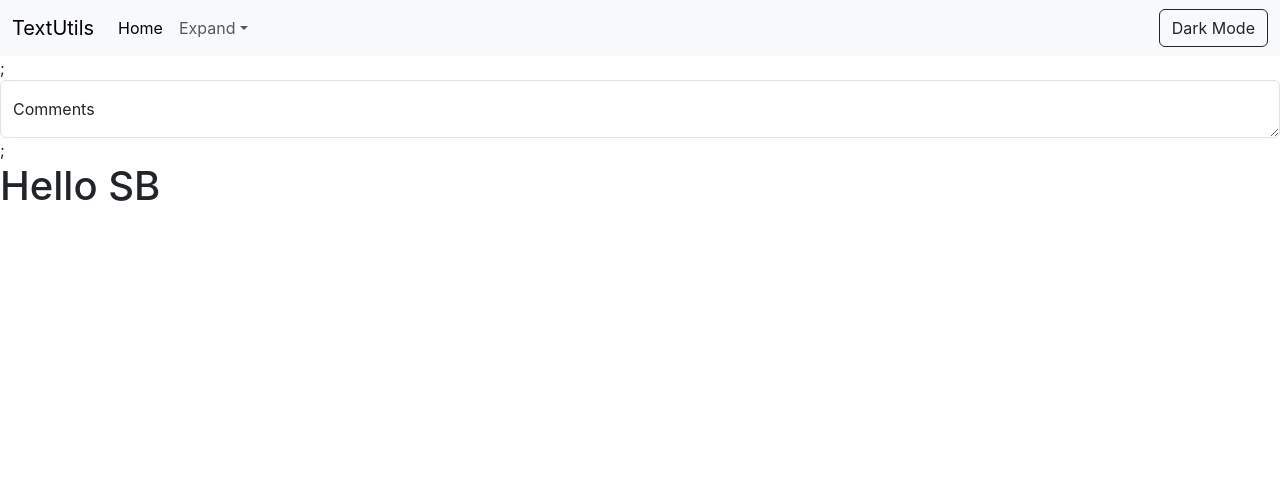
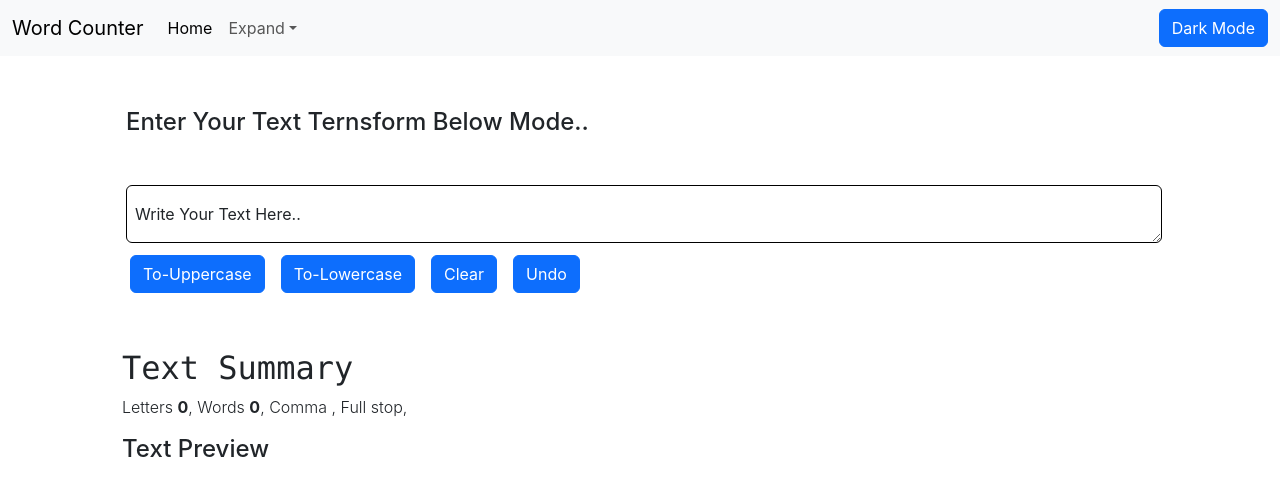
Before and after one commit to debojyotisb/TextUtils_App, a React (Create React App) app: page / in a window 1280 px wide. Shown: the top 496 px of the page. Built offline with nearby package versions, Linux system fonts and the light colour scheme.

Commit message:
third commit

```diff
--- a/src/App.css
+++ b/src/App.css
@@ -14,14 +14,15 @@
 }
 
 .App-header {
-  background-color: #282c34;
-  min-height: 100vh;
+  background-color: #ffffff;
+  /* min-height: 5%; */
   display: flex;
   flex-direction: column;
   align-items: center;
   justify-content: center;
   font-size: calc(10px + 2vmin);
-  color: white;
+  color: rgb(0, 0, 0);
+  box-sizing: content-box;
 }
 
 .App-link {
--- a/src/App.js
+++ b/src/App.js
@@ -4,15 +4,14 @@ import './App.css';
 
 function App() {
   return <>
-    <div>
-    <Navbar title= "TextUtils"/>;
-    <Label />;
+    <div >
+    <Navbar title= "Word Counter"/>
+    </div>
+    <div className='container p-1'>
+    <Label heading="Enter Your Text Ternsform Below Mode.. "/>
     </div>
 
-    <div  classNameName="App" >
-      <h1> Hello SB</h1>
 
-    </div>
   </>
 }
 
--- a/src/Navbar.js
+++ b/src/Navbar.js
@@ -1,41 +1,95 @@
+// import {myStyle} from './label';
 
+import React, { useState } from "react"
+import "./App.css";
 
 export default function Navbar (props) {
-    return ( <>
 
-    <nav className="navbar navbar-expand-lg bg-body-tertiary">
+  // const [navStyle, setNavStyle]  = useState({
+  //   backgroundColor: 'white',
+  //   color: 'black',
+  //   border: 'gray',
 
+  // })
 
+  const [btntext, setBtnText] = useState("Dark Mode")
 
-  <div className="container-fluid">
+  // const toggleStyle = () => {
+  //   if (navStyle.color == 'white'){
+  //     setNavStyle({
+  //     backgroundColor: 'black',
+  //     color: 'white',
+  //     // border: '1px solid black',
+  //     })
+  //     setBtnText("Light Mode")
+  //   } else{
+  //       setNavStyle({
+  //         backgroundColor: 'white',
+  //         color: 'black',
+  //         // border: '1px solid white',
+  //         })
+  //     setBtnText("Dark Mode")
 
-    <a className="navbar-brand" href="#">{props.title}</a>
-    <button className="navbar-toggler" type="button" data-bs-toggle="collapse" data-bs-target="#navbarSupportedContent" aria-controls="navbarSupportedContent" aria-expanded="false" aria-label="Toggle navigation">
-      <span className="navbar-toggler-icon"></span>
+  //     }
+  // }
+
+    return (
+    <div >
+
+    <nav className="navbar navbar-expand-lg bg-body-tertiary " >
+
+    <div className="container-fluid"
+    // style={navStyle}
+
+    >
+
+    <a className="navbar-brand" href="#"
+    // style={navStyle}
+
+    >{props.title} </a>
+
+    <button className="navbar-toggler" type="button" data-bs-toggle="collapse" data-bs-target="#navbarSupportedContent" aria-controls="navbarSupportedContent" aria-expanded="false" aria-label="Toggle navigation"
+
+    // style={navStyle}
+
+    >
+      <span className="navbar-toggler-icon" ></span>
     </button>
 
-    <div className="collapse navbar-collapse" id="navbarSupportedContent">
-
-
-
-
+    <div className="collapse navbar-collapse" id="navbarSupportedContent"
+    // style={navStyle}
+    >
 
       <ul className="navbar-nav me-auto mb-2 mb-lg-0">
         <li className="nav-item">
-          <a className="nav-link active" aria-current="page" href="#">Home</a>
+          <a className="nav-link active " aria-current="page" href="#"
+          // style={navStyle}
+
+          >Home</a>
         </li>
 
-        <li className="nav-item dropdown">
-          <a className="nav-link dropdown-toggle" href="#" role="button" data-bs-toggle="dropdown" aria-expanded="false">
+        <li className="nav-item dropdown" >
+          <a className="nav-link dropdown-toggle" href="#" role="button" data-bs-toggle="dropdown" aria-expanded="false"
+          // style={navStyle}
+
+          >
             Expand
           </a>
-          <ul className="dropdown-menu">
-            <li><a className="dropdown-item" href="#">About</a></li>
+          <ul className="dropdown-menu"
+          // style={navStyle}
+          >
+            <li><a className="dropdown-item" href="#"
+
+            // style={navStyle}
+
+            >About</a></li>
 
             {/* <li><a className="dropdown-item" href="#">Another action</a></li> */}
 
             <li><hr className="dropdown-divider"/></li>
-            <li><a className="dropdown-item" href="#">Something else here</a></li>
+            <li><a className="dropdown-item" href="#"
+            //  style={navStyle}
+             >Something else here</a></li>
           </ul>
         </li>
         {/* <li className="nav-item">
@@ -45,12 +99,17 @@ export default function Navbar (props) {
 
 
 
-      <button className="btn btn-outline-dark" type="button">Dark Mode</button>
+      <button className="btn btn-primary " type="button"
+      //  style={navStyle}
+      //  onClick={toggleStyle}
+
+       >{btntext}</button>
 
 
     </div>
   </div>
 </nav>
 
-    </> )
+    </div>
+    )
 };
--- a/src/label.js
+++ b/src/label.js
@@ -1,14 +1,128 @@
-export default function Label () {
+// import Navbar from './Navbar';
+import React, {useState} from 'react'
+import "./App.css";
+
+
+export default function Label  (props) {
+    const [text, setText] = useState("");
+    const [history, setHistory] = useState([]);
+    const [historyIndex, setHistoryIndex] = useState(-1);
+
+    // console.log("text uppercase", textUppercase);
+
+    const handleChange = (event) => {
+        // console.log('handle change' handleChange)
+        setText(event.target.value)
+
+         // Store the current state in history when input changes
+    setHistory((prevHistory) => [
+      ...prevHistory.slice(0, historyIndex + 1),
+      text
+    ]);
+    setHistoryIndex(historyIndex + 1);
+  };
+
+  const handleUndo = () => {
+    if (historyIndex > 0) {
+      setHistoryIndex(historyIndex - 1);
+      setText(history[historyIndex - 1]);
+    }
+  };
+
+
+    const toUppercase = () => {
+        setText(text.toUpperCase(""))
+    }
+
+    const toLowercase = () => {
+        setText(text.toLowerCase(""))
+    }
+
+    const clearText= () => {
+      setText("")
+    }
+
+
+
+    let  myStyle = {
+      backgroundColor: 'black',
+      color: 'white',
+      border: '1px solid blue',
+    }
+
+      // const setDarkMode = () => {
+      //   document.querySelector("body").setAttribute('data-theme', 'dark')
+      // }
+
+      // const setLightMode = () => {
+      //   document.querySelector("body").setAttribute('data-theme', 'light')
+      // }
+
+      // const toggleTheme = (e) => {
+      //   if (e.target.checked) setDarkMode();
+      //   else setLightMode()
+      // }
+
+
   return (
-    <>
-      <div class="form-floating">
+    <div
+    // style={myStyle}
+    >
+
+      <div className='m-1'>
+        <h4 className="m-5 ">{props.heading}</h4>
+      </div>
+      <div className="form-floating m-5">
         <textarea
-          class="form-control"
-          placeholder="Leave a comment here"
-          id="floatingTextarea">
-          </textarea>
-        <label for="floatingTextarea">Comments</label>
+          className="form-control m-1 border border-black"
+          placeholder="Write or Paste Your Text Here.."
+          rows="8"
+          value={text}
+          onChange={handleChange}
+          // style={myStyle}
+        ></textarea>
+        <label htmlFor="floatingTextarea" className="mt-0.05">
+          Write Your Text Here..
+        </label>
+
+        <button
+          type="button"
+          className="btn btn-primary m-2"
+          onClick={toUppercase}>
+          To-Uppercase
+        </button>
+
+        <button
+          type="button"
+          className="btn btn-primary m-2"
+          onClick={toLowercase}>
+          To-Lowercase
+        </button>
+
+        <button
+          type="button"
+          className="btn btn-primary m-2"
+          onClick={clearText}> Clear </button>
+
+        <button
+          type="button"
+          className="btn btn-primary m-2" onClick={handleUndo}> Undo </button>
       </div>
-    </>
+      <div className="m-5 ">
+        <h2 className="font-monospace">Text Summary</h2>
+
+
+        <p class="fw-light">
+          Letters <span className='fw-bold'>{text.length}</span>,
+          Words <span className='fw-bold'>{text.split(" ").length - 1}</span>,
+          Comma ,
+          Full stop,
+        </p>
+        <h4 >Text Preview</h4>
+        <p>{text}</p>
+      </div>
+
+
+    </div>
   );
 }
```
Also changed, not shown: src/index.css (+27 -0 lines).
